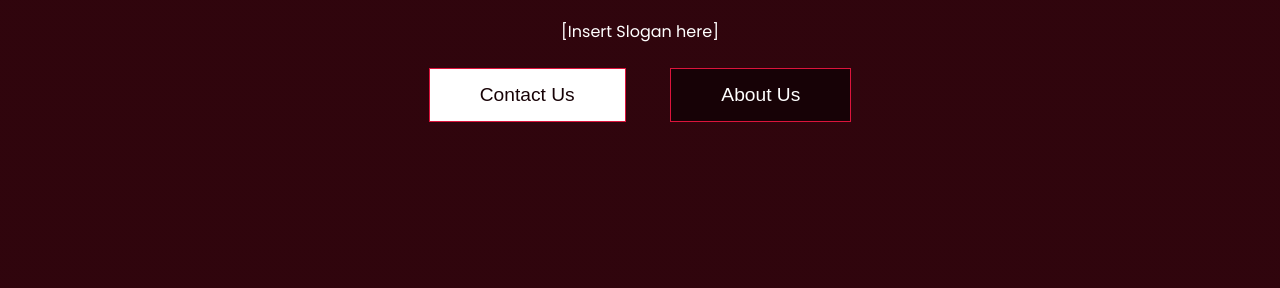
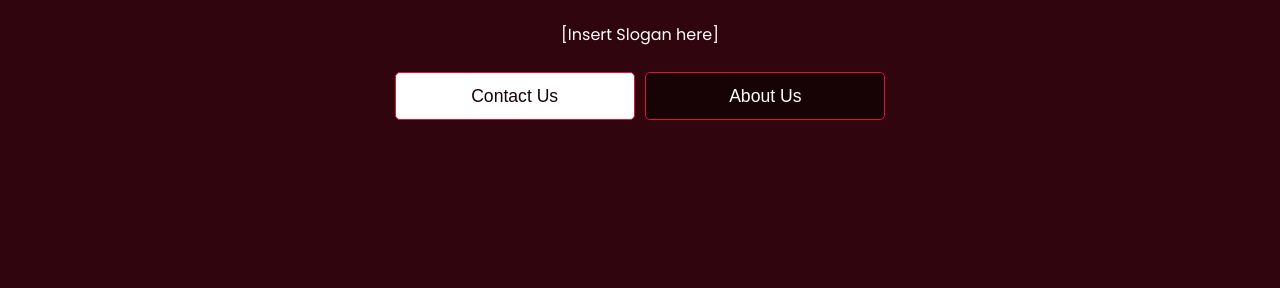
Before and after one commit to OneCode-AA/RJay-Innovation, a plain HTML site: page index.html in a window 1280 px wide. Shown: the part 512-800 px from the top of the page. Drawn offline with Linux system fonts and the light colour scheme.

Commit message:
new updates on btn sizes

```diff
--- a/assets/css/styles.css
+++ b/assets/css/styles.css
@@ -318,9 +318,12 @@ textarea { width: 100%; }
 
   .contact-us-btn,
   .about-us-btn {
+    font-size: 1.1rem !important;
+    min-width: 15rem;
+    min-height: 3rem;
     font-size: larger;
-    padding: 15px 50px;
     border: 1px solid crimson;
+    border-radius: 5px;
 
   }
 
@@ -522,6 +525,9 @@ textarea { width: 100%; }
 
 
 
+@media (max-width: 768px) {
+
+}
 
 @media (max-width:1024px) {
 
```
